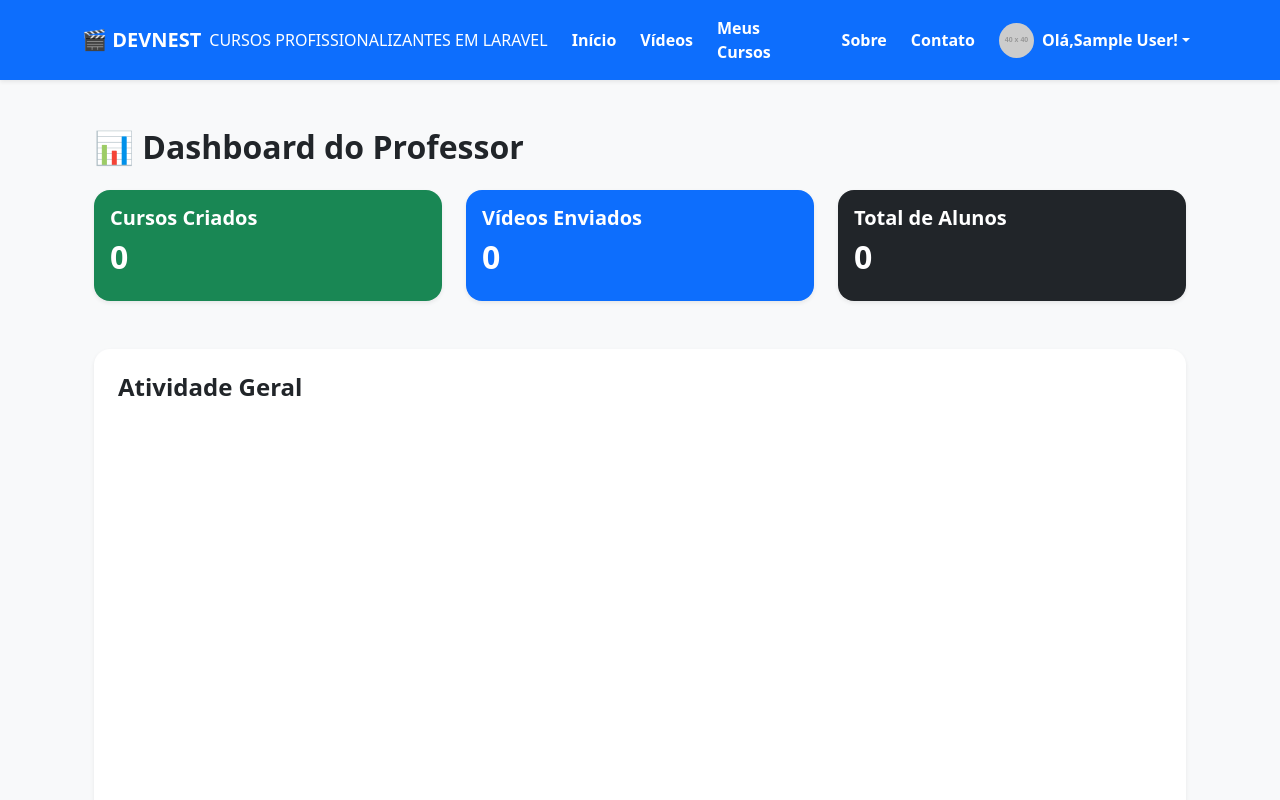
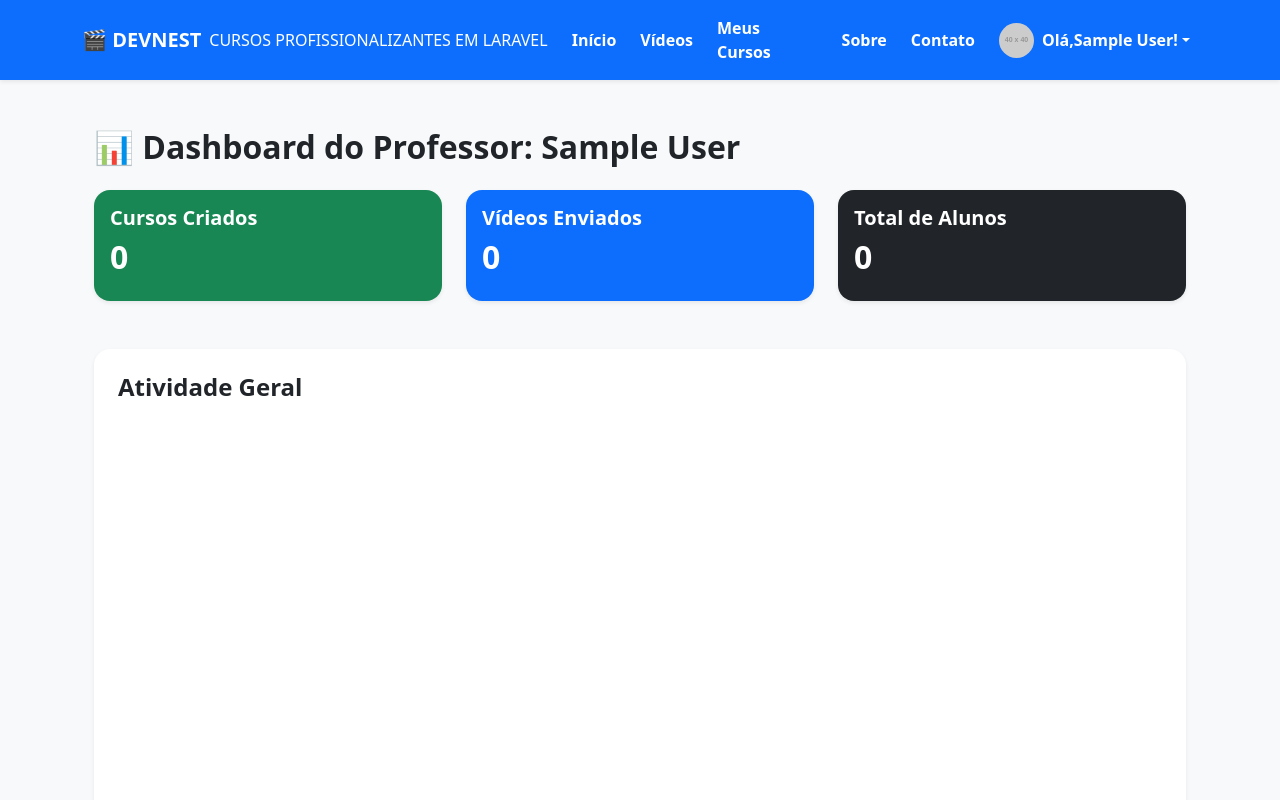
Before and after one commit to fsalles2022/desafio-twi-laravel, a Vue app in the folder ead-frontend-vue/: page /teacher/dashboard in a window 1280 px wide. Shown: the top 800 px of the page. Built offline with nearby package versions, Linux system fonts and the light colour scheme; no server answers; sample sign-in values are in the browser's storage.

Commit message:
feat: update teacher dashboard title to include user name

```diff
--- a/ead-frontend-vue/src/views/teacher/Dashboard.vue
+++ b/ead-frontend-vue/src/views/teacher/Dashboard.vue
@@ -97,7 +97,7 @@ onMounted(() => {
     <div v-else>
 
       <!-- Título -->
-      <h2 class="fw-bold mb-4">📊 Dashboard do Professor</h2>
+      <h2 class="fw-bold mb-4">📊 Dashboard do Professor: {{ auth.user.name }}</h2>
 
       <!-- CARDS -->
       <div class="row g-4 mb-5">
```
